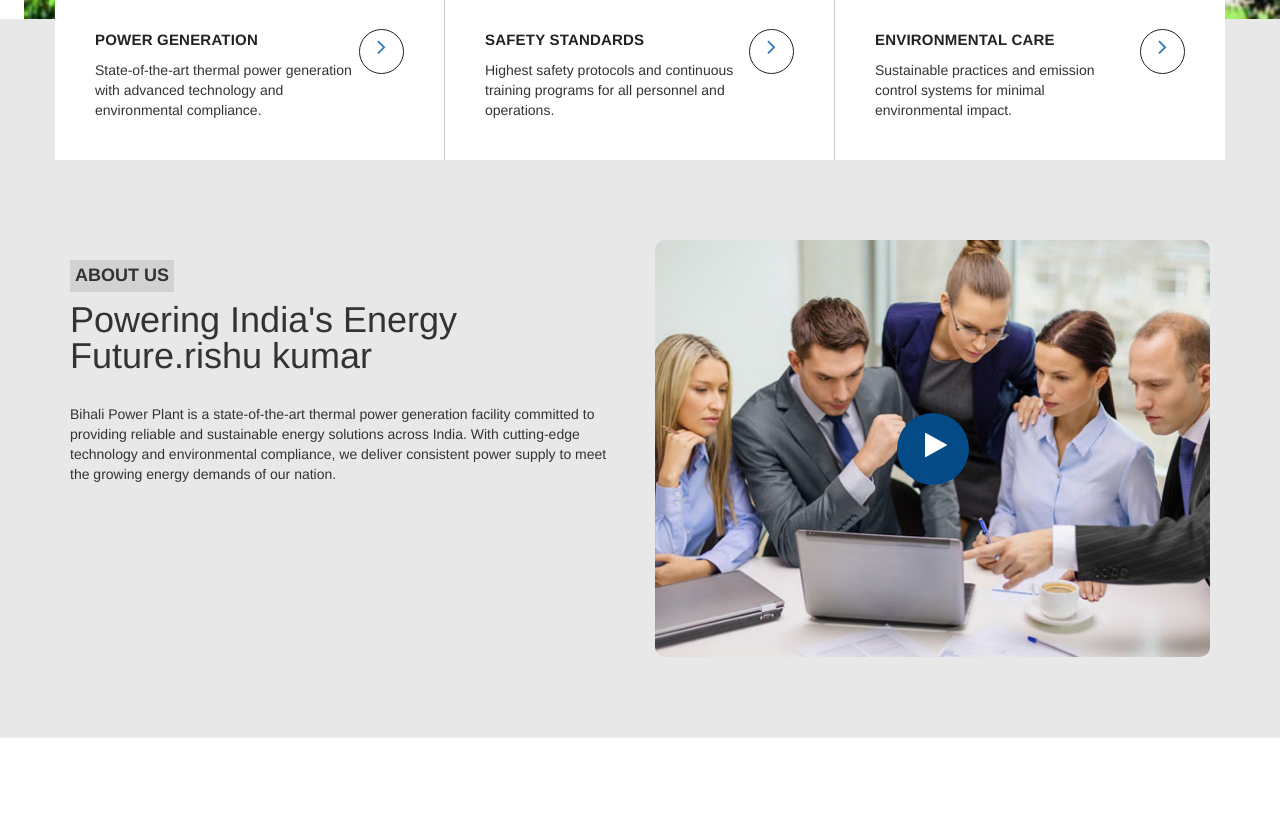
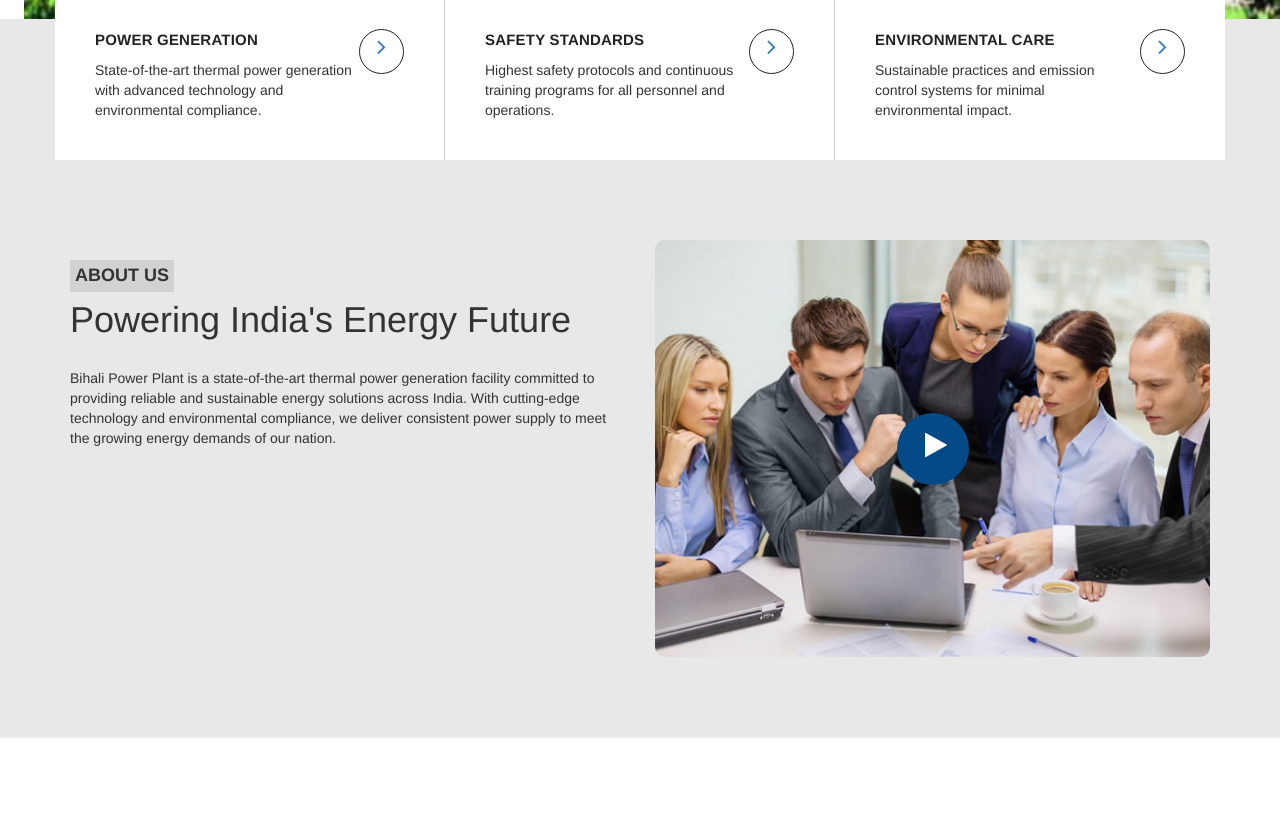
Before and after one commit to rishu160/power-bhilai-plant, a PHP site: page / in a window 1280 px wide. Shown: the part 928-1746 px from the top of the page. Run offline with PHP 8.4, Linux system fonts and the light colour scheme; some libraries are stand-ins or nearby versions.

Commit message:
again the change

```diff
--- a/index.php
+++ b/index.php
@@ -146,7 +146,7 @@
       <div class="row">
         <div class="col-sm-6 col-md-6">
           <h2 class="section-heading">ABOUT US</h2>
-          <h1 class="jumbolead reset-section-heading">Powering India's Energy Future.rishu kumar </h1>
+          <h1 class="jumbolead reset-section-heading">Powering India's Energy Future </h1>
           <p>Bihali Power Plant is a state-of-the-art thermal power generation facility committed to providing reliable and sustainable energy solutions across India. With cutting-edge technology and environmental compliance, we deliver consistent power supply to meet the growing energy demands of our nation.</p>
         </div>
         <div class="col-sm-6 col-md-6">
```
